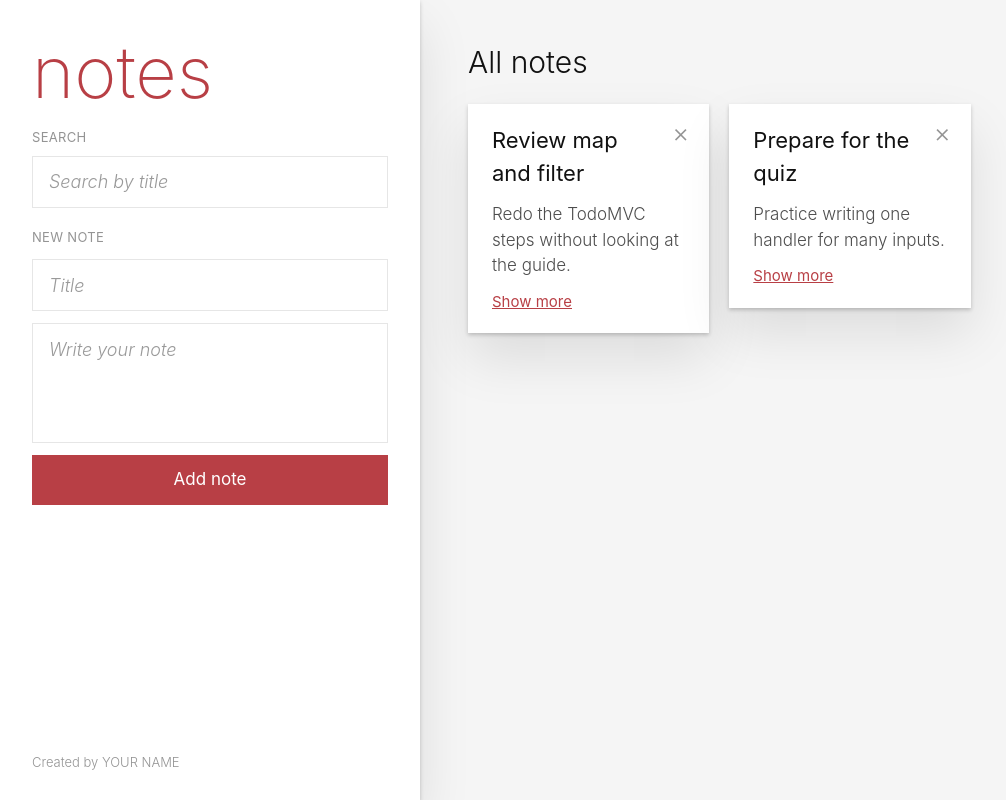
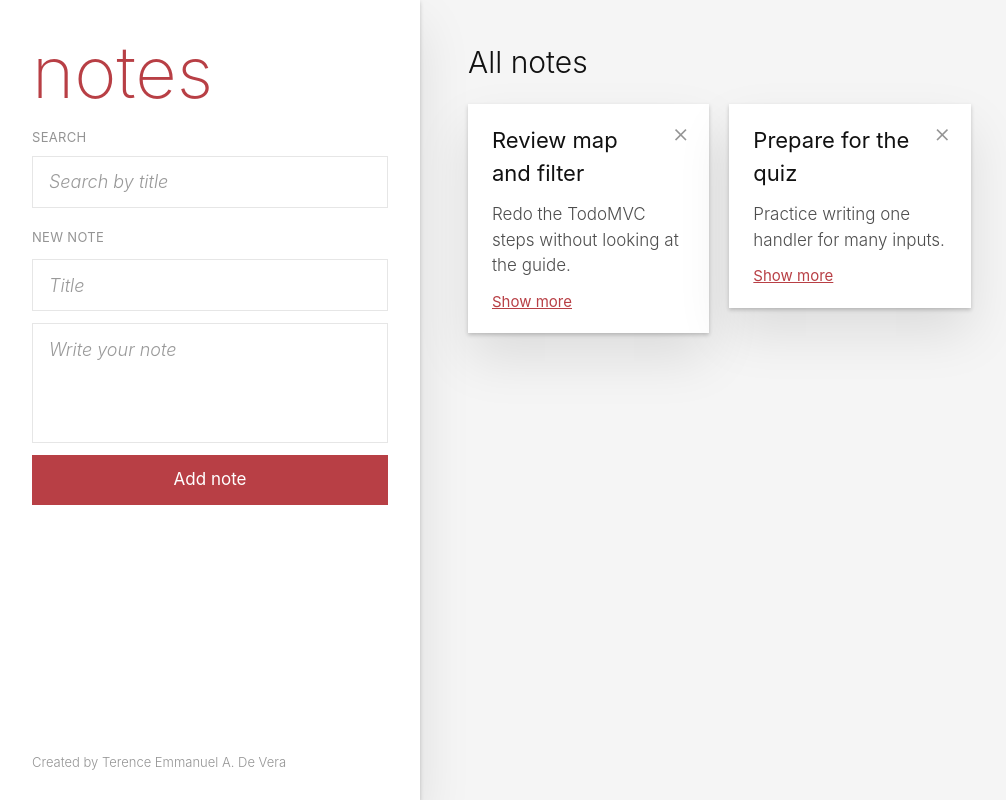
Before and after one commit to terenceemmanueldevera/csit340g5-notes, a React (Vite) app: page / in a window 1280 px wide. Shown: the whole page, without its empty margins (0-1006 px from the left). Built offline with nearby package versions, Linux system fonts and the light colour scheme.

Commit message:
chore: replace YOUR NAME with Terence Emmanuel A. De Vera

```diff
--- a/src/App.jsx
+++ b/src/App.jsx
@@ -5,7 +5,7 @@ function App() {
   return (
     <div className="bg-[#f5f5f5] font-light text-[#111]">
       <Notes />
-      <Info name="YOUR NAME" />
+      <Info name="Terence Emmanuel A. De Vera" />
     </div>
   )
 }
```
